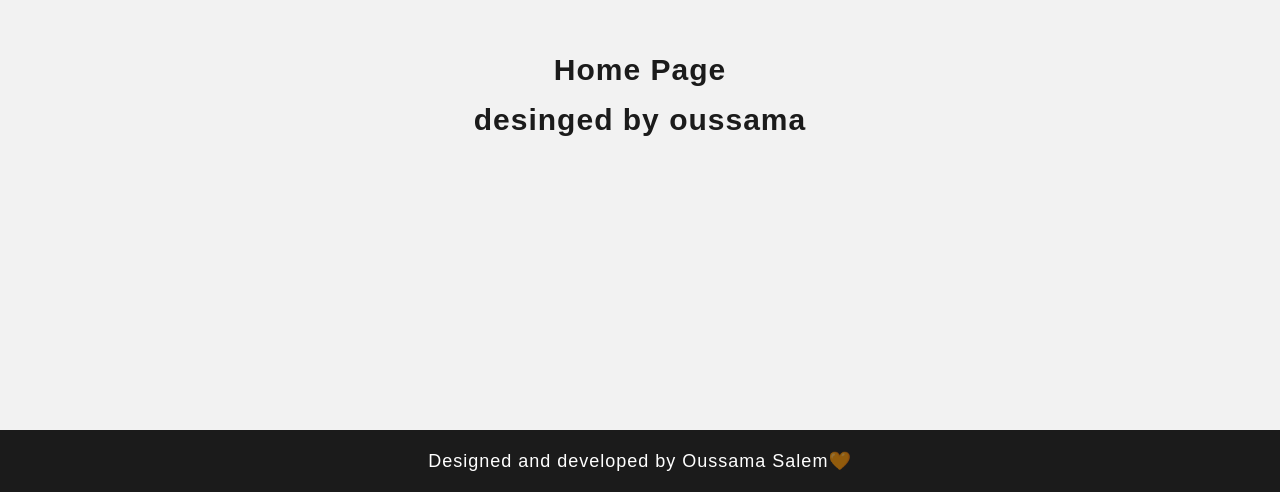
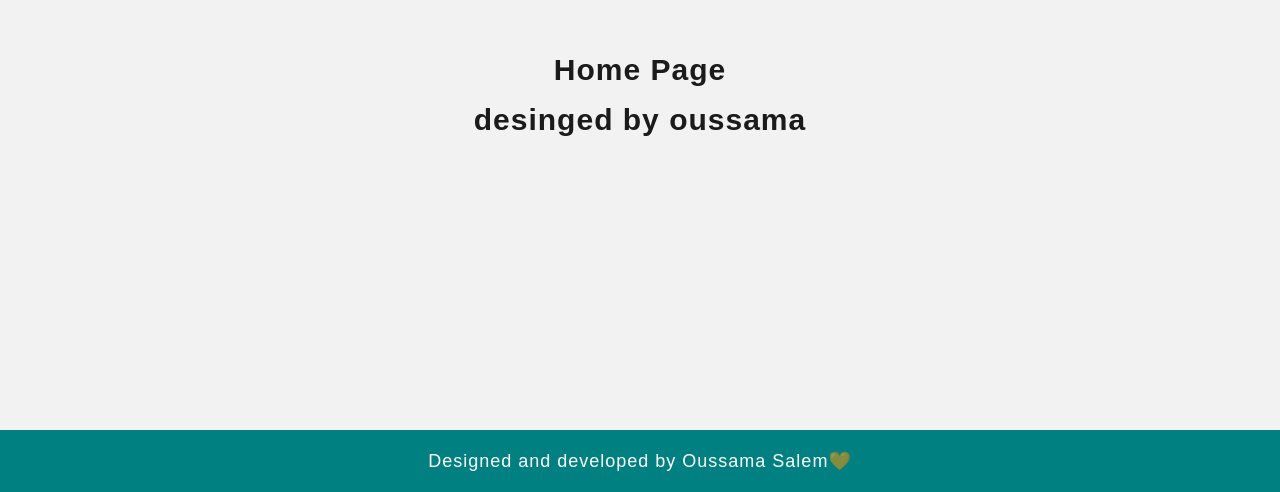
Before and after one commit to oussamasalem/ReactProject, a React (Create React App) app in the folder my-app/: page / in a window 1280 px wide. Shown: the part 310-802 px from the top of the page. Built offline with nearby package versions, Linux system fonts and the light colour scheme.

Commit message:
separate components stylin

```diff
--- a/my-app/src/components/footer.css
+++ b/my-app/src/components/footer.css
@@ -1,8 +1,13 @@
 
-footer{
+ .footer footer{
   background-color: #1b1b1b;
 
   padding: 20px 0;
   text-align: center;
   font-size: 18px;
 }
+
+
+ .footer .ali{
+  background-color: teal;
+}
--- a/my-app/src/components/footer.js
+++ b/my-app/src/components/footer.js
@@ -1,11 +1,14 @@
 import React from 'react';
 import './footer.css'
+
 const Footer = () => {
   return (
-    <footer>
-        Designed and developed by Oussama Salem
-        <span>🧡</span>
-    </footer>
+    <div className='footer'>
+      <footer className='ali'>
+          Designed and developed by Oussama Salem
+          <span>🧡</span>
+      </footer>
+    </div>
   );
 }
 
--- a/my-app/src/components/header.js
+++ b/my-app/src/components/header.js
@@ -7,7 +7,7 @@ import { Link, NavLink } from "react-router-dom";
 const Header = () => {
   return (
     <div>
-      <header className="hide-when-mobile">
+      <header className="hide-when-mobile ali">
         <h1>
           <Link to="/">Courses 4 Arab</Link>
         </h1>
```
Also changed, not shown: my-app/src/components/header.css (line endings or trailing spaces).
